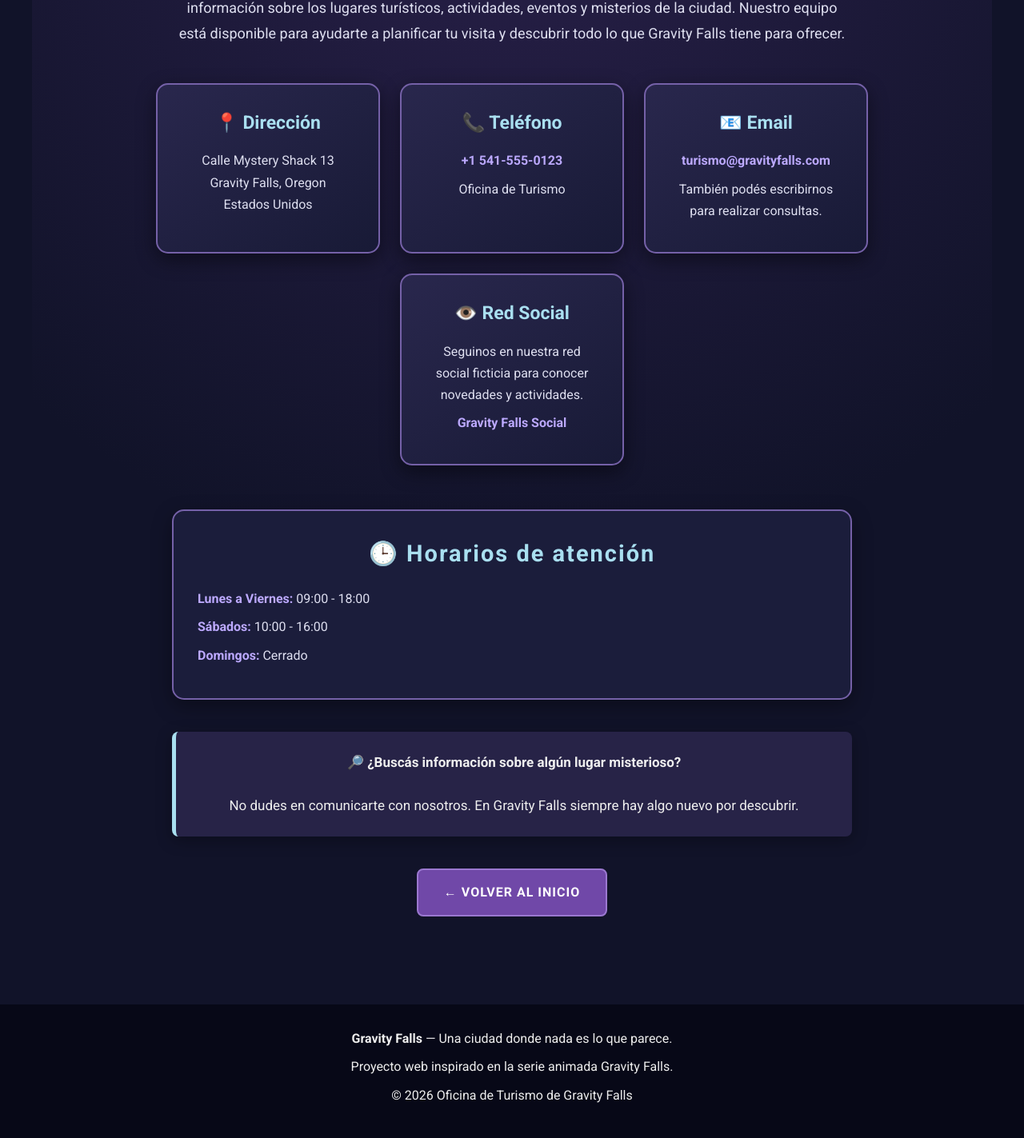
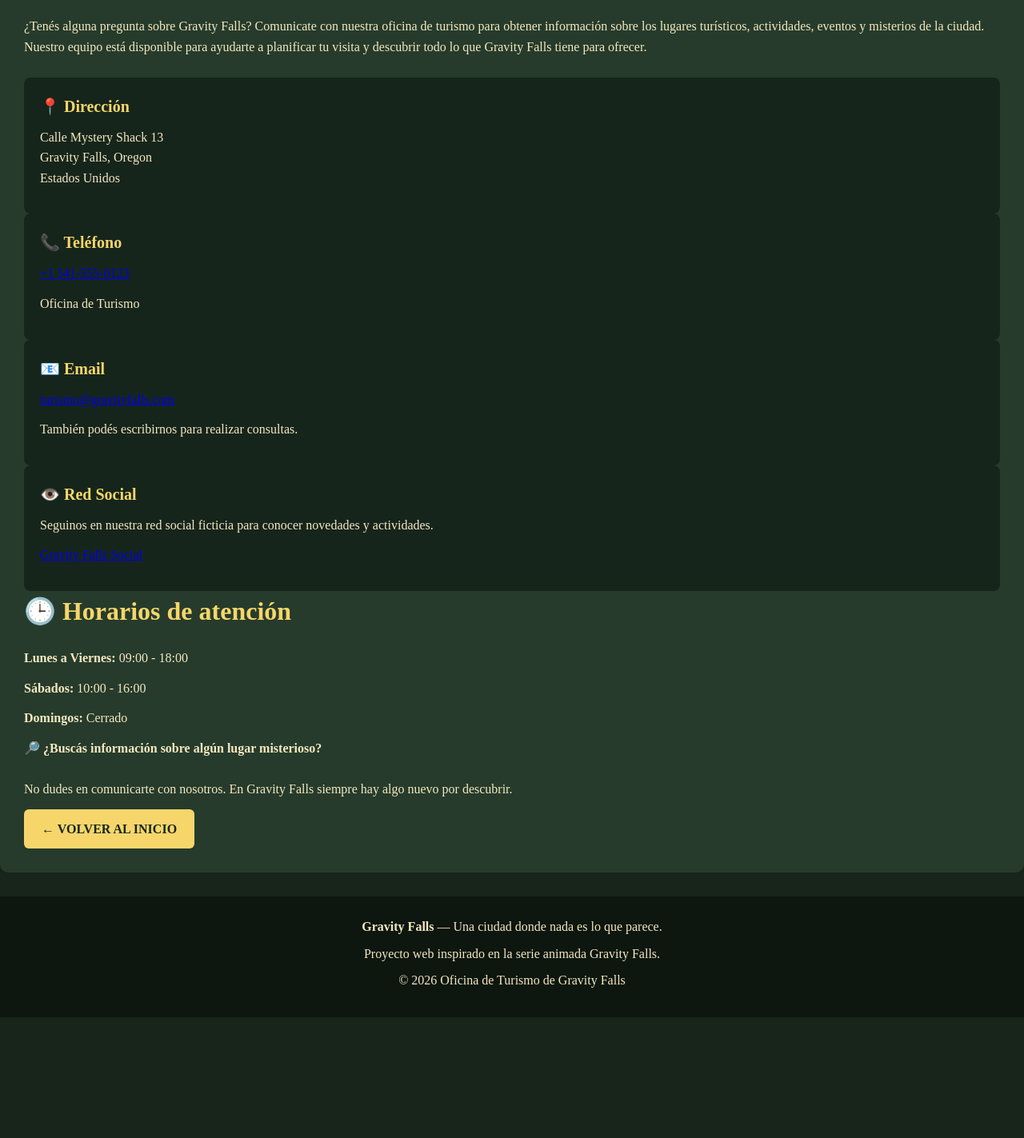
Before and after one commit to RossierMain/Lenguajes-Inform-ticos-1-Grupo-2, a plain HTML site: page contacto.html in a window 1280 px wide. Shown: the part 437-1860 px from the top of the page at 80% size. After the commit the page ends 1709 px from the top, so only its background shows below. Drawn offline with Linux system fonts and the light colour scheme; files that its build step writes are made by us from their sources.

Commit message:
Add files via upload

```diff
--- a/estilos.css
+++ b/estilos.css
@@ -1,257 +1,218 @@
+
+/* VARIABLES DE COLORES */
+:root {
+    --color-fondo: #17251b;
+    --color-seccion: #263b2b;
+    --color-tarjeta: #16251b;
+    --color-acento: #f6d66b;
+    --color-secundario: #b83b2d;
+    --color-texto: #f4e8c1;
+    --color-footer: #0d160f;
+}
+
 /* RESET */
 * {
-    box-sizing: border-box;
     margin: 0;
     padding: 0;
+    box-sizing: border-box;
 }
 
-/* VARIABLES */
-:root {
-    --color-fondo: #111329;
-    --color-texto: #eeeeee;
-    --color-acento: #a9dff0;
-    --color-secundario: #8d72c9;
-    --color-header: #080a1b;
-    --color-footer: #070817;
-    --color-tarjetas: #29274d;
-    --color-borde: #7561a8;
-    --color-texto-secundario: #dedff0;
+/* TIPOGRAFÍA GLOBAL */
+body {
+    font-family: 'Roboto Slab', serif;
+    font-size: 16px;
+    line-height: 1.6;
+    background-color: var(--color-fondo);
+    color: var(--color-texto);
 }
 
-body {
-    font-family: "Roboto", sans-serif;
-    font-size: 16px;
-    background-color: var(--color-fondo);
-    color: var(--color-texto);
-    line-height: 1.6;
+header h1 {
+    color: var(--color-acento);
 }
 
-/* TÍTULOS GENERALES */
+/* ENCABEZADOS */
+
 h1 {
+    font-size: 2.5rem;
+}
+
+h2 {
+    font-size: 2rem;
     color: var(--color-acento);
-    font-size: 42px;
+    margin-bottom: 20px;
+}
+
+h3 {
+    font-size: 1.25rem;
+    color: var(--color-acento);
     margin-bottom: 10px;
 }
 
-h2 {
-    color: var(--color-acento);
-    font-size: 32px;
-}
+/* NAVEGACIÓN */
 
-h3 {
-    color: var(--color-secundario);
-    font-size: 24px;
-}
-
-/* ENCABEZADO */
-header {
-    background-color: var(--color-header);
-    color: var(--color-texto);
+nav {
+    background-color: var(--color-footer);
+    padding: 18px;
     text-align: center;
-    padding: 40px 20px;
-}
-
-/* NAVEGACIÓN */
-nav {
-    background-color: var(--color-header);
-    padding: 18px 10px;
-    display: flex;
-    justify-content: center;
-    flex-wrap: wrap;
-    gap: 25px;
 }
 
 nav a {
     color: var(--color-acento);
     text-decoration: none;
+    margin: 0 12px;
     font-weight: bold;
 }
 
 nav a:hover {
+    color: var(--color-secundario);
+}
+
+/* ENCABEZADO PRINCIPAL */
+
+header {
+    background-color: var(--color-seccion);
+    text-align: center;
+    padding: 70px 20px;
+}
+
+header p {
+    max-width: 700px;
+    margin: 15px auto 25px;
+}
+
+/* BOTÓN PRINCIPAL */
+
+.boton {
+    display: inline-block;
+    background-color: var(--color-acento);
+    color: var(--color-fondo);
+    text-decoration: none;
+    padding: 12px 22px;
+    border-radius: 6px;
+    font-weight: bold;
+}
+
+.boton:hover {
+    background-color: var(--color-secundario);
     color: var(--color-texto);
-    text-decoration: underline;
+}
+
+/* SECCIONES PRINCIPALES */
+
+main {
+    max-width: 1100px;
+    margin: 0 auto;
+    padding: 20px;
+}
+
+section {
+    background-color: var(--color-seccion);
+    margin: 25px 0;
+    padding: 30px;
+    border-radius: 10px;
+}
+
+section p {
+    margin-bottom: 12px;
+}
+
+.intro {
+    margin-bottom: 25px;
+}
+
+/* TARJETAS DE IDENTIDAD */
+
+.datos {
+    display: grid;
+    grid-template-columns: repeat(2, 1fr);
+    gap: 20px;
+}
+
+.dato {
+    background-color: var(--color-tarjeta);
+    padding: 20px;
+    border-radius: 8px;
+}
+
+/* TARJETAS DE LUGARES */
+
+.tarjetas {
+    display: grid;
+    grid-template-columns: repeat(2, 1fr);
+    gap: 25px;
+}
+
+.tarjeta {
+    background-color: var(--color-tarjeta);
+    border-radius: 8px;
+    overflow: hidden;
+}
+
+.tarjeta img {
+    width: 100%;
+    height: 230px;
+    object-fit: cover;
+    display: block;
+}
+
+.contenido {
+    padding: 20px;
+}
+
+/* ACTIVIDADES */
+
+.actividad {
+    background-color: var(--color-tarjeta);
+    margin-bottom: 15px;
+    padding: 20px;
+    border-radius: 8px;
+}
+
+/* EVENTOS */
+
+.evento {
+    background-color: var(--color-tarjeta);
+    margin-bottom: 15px;
+    padding: 20px;
+    border-radius: 8px;
+}
+
+.fecha {
+    color: var(--color-acento);
+    font-weight: bold;
 }
 
 /* PIE DE PÁGINA */
+
 footer {
     background-color: var(--color-footer);
-    color: var(--color-texto);
     text-align: center;
-    padding: 30px 20px;
-    margin-top: 40px;
+    padding: 25px 20px;
+    margin-top: 30px;
 }
 
 footer p {
-    margin-bottom: 10px;
-}
-
-/* ===== CONTACTO: SECCIÓN PRINCIPAL ===== */
-
-.contacto {
-    max-width: 1200px;
-    margin: 0 auto;
-    padding: 70px 8%;
-    text-align: center;
-    background: radial-gradient(
-        circle at top,
-        #29204a,
-        var(--color-fondo) 60%
-    );
-}
-
-.contacto h2 {
-    color: var(--color-acento);
-    font-size: 40px;
-    margin-bottom: 20px;
-    letter-spacing: 2px;
-}
-
-.intro {
-    max-width: 850px;
-    margin: auto;
-    font-size: 18px;
-    color: var(--color-texto-secundario);
-    line-height: 1.8;
-}
-
-/* ===== TARJETAS DE CONTACTO ===== */
-
-.datos-contacto {
-    display: flex;
-    justify-content: center;
-    gap: 25px;
-    flex-wrap: wrap;
-    margin-top: 45px;
-}
-
-.dato {
-    width: 280px;
-    min-height: 210px;
-    padding: 30px;
-    background: linear-gradient(145deg, #29274d, #181a36);
-    border: 2px solid var(--color-borde);
-    border-radius: 15px;
-    box-shadow: 0 8px 25px rgba(0, 0, 0, 0.45);
-    transition: transform 0.3s, box-shadow 0.3s, border-color 0.3s;
-}
-
-.dato:hover {
-    transform: translateY(-10px);
-    border-color: var(--color-acento);
-    box-shadow: 0 12px 35px rgba(120, 91, 190, 0.35);
-}
-
-.dato h3 {
-    color: var(--color-acento);
-    font-size: 23px;
-    margin-bottom: 15px;
-}
-
-.dato p {
-    color: var(--color-texto-secundario);
-    line-height: 1.7;
     margin-bottom: 8px;
 }
 
-.dato a {
-    color: #bca9ff;
-    text-decoration: none;
-    font-weight: bold;
-}
+/* ADAPTACIÓN A PANTALLAS PEQUEÑAS */
 
-.dato a:hover {
-    color: #a9dff0;
-    text-decoration: underline;
-}
-
-/* ===== HORARIOS ===== */
-
-.horarios {
-    max-width: 850px;
-    margin: 55px auto 0;
-    padding: 30px;
-    background-color: #1b1d3b;
-    border: 2px solid var(--color-borde);
-    border-radius: 15px;
-    text-align: left;
-    box-shadow: 0 8px 25px rgba(0, 0, 0, 0.35);
-}
-
-.horarios h2 {
-    text-align: center;
-    color: var(--color-acento);
-    font-size: 29px;
-    margin-bottom: 20px;
-}
-
-.horarios p {
-    margin: 10px 0;
-    color: var(--color-texto-secundario);
-}
-
-.horarios strong {
-    color: #bca9ff;
-}
-
-/* ===== MENSAJE ===== */
-
-.mensaje {
-    max-width: 850px;
-    margin: 40px auto 0;
-    padding: 25px;
-    background-color: #272347;
-    border-left: 5px solid var(--color-acento);
-    border-radius: 8px;
-    box-shadow: 0 5px 20px rgba(0, 0, 0, 0.3);
-}
-
-.mensaje p {
-    color: #eeeeee;
-    font-size: 17px;
-}
-
-/* ===== BOTÓN VOLVER AL INICIO ===== */
-
-.boton {
-    display: inline-block;
-    margin-top: 40px;
-    padding: 15px 32px;
-    background-color: #7048a8;
-    color: white;
-    text-decoration: none;
-    border-radius: 8px;
-    font-weight: bold;
-    letter-spacing: 1px;
-    border: 2px solid #9b78d0;
-    transition: 0.3s;
-}
-
-.boton:hover {
-    background-color: #553583;
-    border-color: #a9dff0;
-    transform: scale(1.05);
-}
-
-/* ===== ADAPTACIÓN DE CONTACTO A PANTALLAS PEQUEÑAS ===== */
-
-@media (max-width: 700px) {
-    .contacto {
-        padding: 50px 6%;
+@media (max-width: 600px) {
+    .datos,
+    .tarjetas {
+        grid-template-columns: 1fr;
     }
 
-    .contacto h2 {
-        font-size: 32px;
+    nav a {
+        display: inline-block;
+        margin: 5px 8px;
     }
 
-    .intro {
-        font-size: 16px;
+    section {
+        padding: 20px;
     }
 
-    .dato {
-        width: 100%;
-    }
-
-    .horarios {
-        padding: 22px;
+    header h1 {
+        font-size: 2rem;
     }
 }
```
